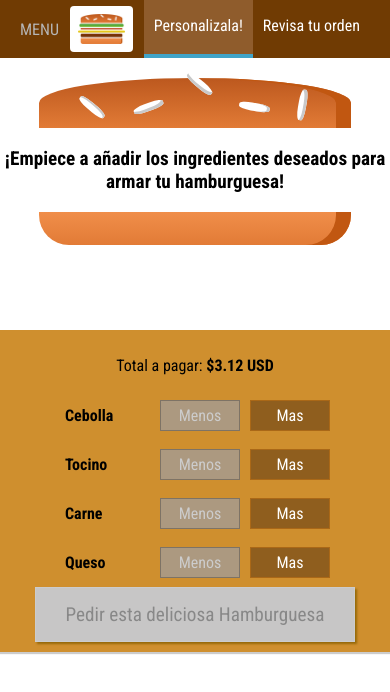
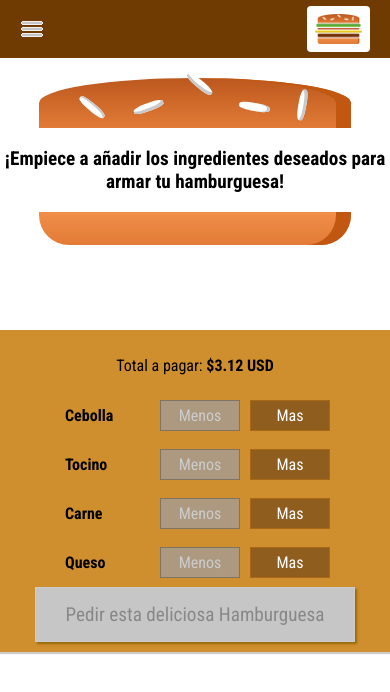
Before and after one commit to ferdroid8080/Burgernow, a React app: page / in a window 390 px wide. Shown: the top 692 px of the page. Built offline with nearby package versions, Linux system fonts and the light colour scheme.

Commit message:
se implemento el sidedrawer con funcionalidad para ocultar y mostrar

```diff
--- a/src/components/Layout/Layout.js
+++ b/src/components/Layout/Layout.js
@@ -1,18 +1,37 @@
-import React from 'react';
+import React, { Component } from 'react';
 
 import Aux from '../../hoc/Aux';
 import Stylesheet from './Layout.css';
 
 import Toolbar from '../Navigation/Toolbar/Toolbar';
+import SideDrawer from '../Navigation/SideDrawer/SideDrawer';
 
 
-const layout = (props) => (
-    <Aux>
-        <Toolbar />
-        <main className={Stylesheet.Content}>
-            {props.children}
-        </main>
-    </Aux>
-)
+class Layout extends Component {
+    state = {
+        showSideDrawer: false
+    }
 
-export default layout;
+
+    sideDrawerClosedHandler = () => {
+        this.setState({showSideDrawer: false})
+    }
+
+    sideDrawerOpenedHandler = () => {
+        this.setState({showSideDrawer: true})
+    }
+
+    render () {
+        return (
+            <Aux>
+                <Toolbar menuClicked={this.sideDrawerOpenedHandler} />
+                <SideDrawer open={this.state.showSideDrawer} closed={this.sideDrawerClosedHandler} />
+                <main className={Stylesheet.Content}>
+                    {this.props.children}
+                </main>
+            </Aux>
+        )
+    }
+}
+
+export default Layout;
--- a/src/components/Navigation/NavigationContainer/NavItem/NavItem.css
+++ b/src/components/Navigation/NavigationContainer/NavItem/NavItem.css
@@ -23,3 +23,19 @@
     border-bottom: 4px solid #40A4C8;
     color: #fff;
 }
+
+@media (max-width: 500px) {
+    .NavItem {
+        display: block;
+    }
+    .NavItem a {
+        color: #8F5C2C;
+        border: none;
+    }
+    .NavItem a:hover, .NavItem a:active,
+    .NavItem a.active {
+        background-color: #fff;
+        border: none;
+        color: #40A4C8;
+    }
+}
--- a/src/components/Navigation/NavigationContainer/NavigationContainer.css
+++ b/src/components/Navigation/NavigationContainer/NavigationContainer.css
@@ -6,3 +6,9 @@
     align-items: center;
     height: 100%;
 }
+
+@media (max-width: 500px) {
+    .NavigationContainer {
+        display: block;
+    }
+}
--- /dev/null
+++ b/src/components/Navigation/SideDrawer/SideDrawer.css
@@ -0,0 +1,31 @@
+.SideDrawer {
+    position: fixed;
+    width: 280px;
+    max-width: 70%;
+    height: 100%;
+    left: 0;
+    top: 0;
+    z-index: 200;
+    background-color: #fff;
+    padding: 32px 16px;
+    box-sizing: border-box;
+    transition: transform 0.3s ease-out;
+}
+
+@media (min-width: 500px) {
+    .SideDrawer {
+        display: none;
+    }
+}
+
+.Open {
+    transform: translateX(0);
+}
+
+.Close {
+    transform: translateX(-100%);
+}
+
+.Logo {
+    height: 11%;
+}
--- /dev/null
+++ b/src/components/Navigation/SideDrawer/SideDrawer.js
@@ -0,0 +1,33 @@
+import React from 'react';
+
+import Logo from '../Logo/Logo';
+import NavigationContainer from '../NavigationContainer/NavigationContainer';
+import Stylesheet from './SideDrawer.css';
+import Backdrop from '../../UI/Backdrop/Backdrop';
+import Aux from '../../../hoc/Aux';
+
+
+const sideDrawer = (props) => {
+    const showSideDrawerStyles = [Stylesheet.SideDrawer]
+    if (props.open) {
+        showSideDrawerStyles.push(Stylesheet.Open)
+    } else {
+        showSideDrawerStyles.push(Stylesheet.Close)
+    }
+
+    return (
+        <Aux>
+            <Backdrop show={props.open} clicked={props.closed} />
+            <div className={showSideDrawerStyles.join(' ')}>
+                <div className={Stylesheet.Logo}>
+                    <Logo />
+                </div>
+                <nav>
+                    <NavigationContainer />
+                </nav>
+            </div>
+        </Aux>
+    )
+}
+
+export default sideDrawer;
--- a/src/components/Navigation/Toolbar/Toolbar.css
+++ b/src/components/Navigation/Toolbar/Toolbar.css
@@ -17,3 +17,9 @@
 .Toolbar nav {
     height: 100%;
 }
+
+@media (max-width: 500px) {
+    .Toolbar nav {
+        display: none;
+    }
+}
--- a/src/components/Navigation/Toolbar/Toolbar.js
+++ b/src/components/Navigation/Toolbar/Toolbar.js
@@ -3,12 +3,13 @@ import React from 'react';
 import Stylesheet from './Toolbar.css';
 import Logo from '../Logo/Logo';
 import NavigationContainer from '../NavigationContainer/NavigationContainer';
+import MenuToggler from '../../UI/Menu/Menu';
 
 
 const toolbar = (props) => {
     return (
         <header className={Stylesheet.Toolbar}>
-            <div>MENU</div>
+            <MenuToggler clicked={props.menuClicked} />
             <Logo />
             <nav>
                 <NavigationContainer />
--- /dev/null
+++ b/src/components/UI/Menu/Menu.css
@@ -0,0 +1,13 @@
+.Menu {
+    cursor: pointer;
+    height: 100%;
+    box-sizing: border-box;
+    display: flex;
+    align-items: center;
+}
+
+@media (min-width: 500px) {
+    .Menu {
+        display: none;
+    }
+}
--- /dev/null
+++ b/src/components/UI/Menu/Menu.js
@@ -0,0 +1,15 @@
+import React from 'react';
+
+import menuIcon from '../../../assets/images/hamburger-menu.png';
+import Stylesheet from './Menu.css';
+
+
+const menuToggler = (props) => {
+    return (
+        <div className={Stylesheet.Menu} onClick={props.clicked}>
+            <img src={menuIcon} alt='Toggle SideDrawer' />
+        </div>
+    )
+}
+
+export default menuToggler;
```
Also changed, not shown: src/assets/images/hamburger-menu.png (added).
